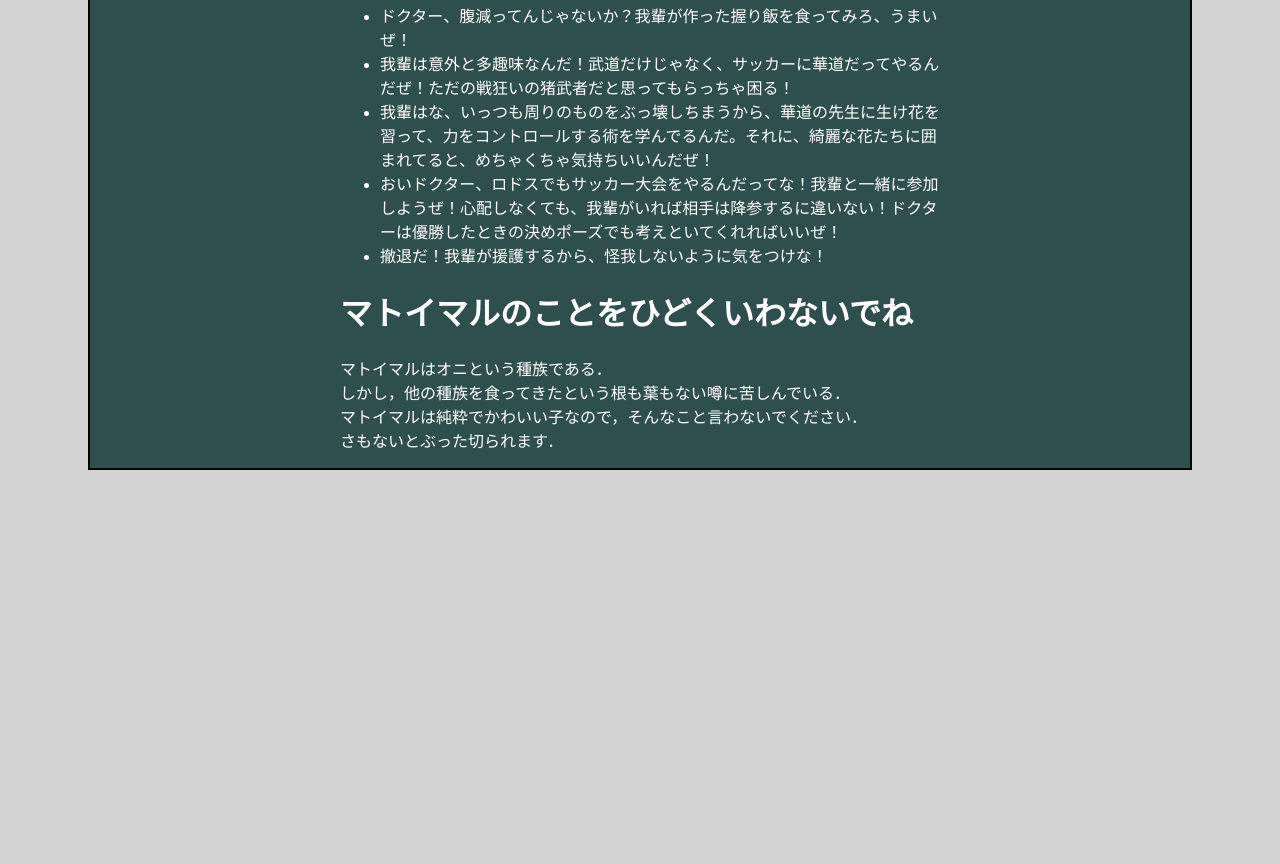
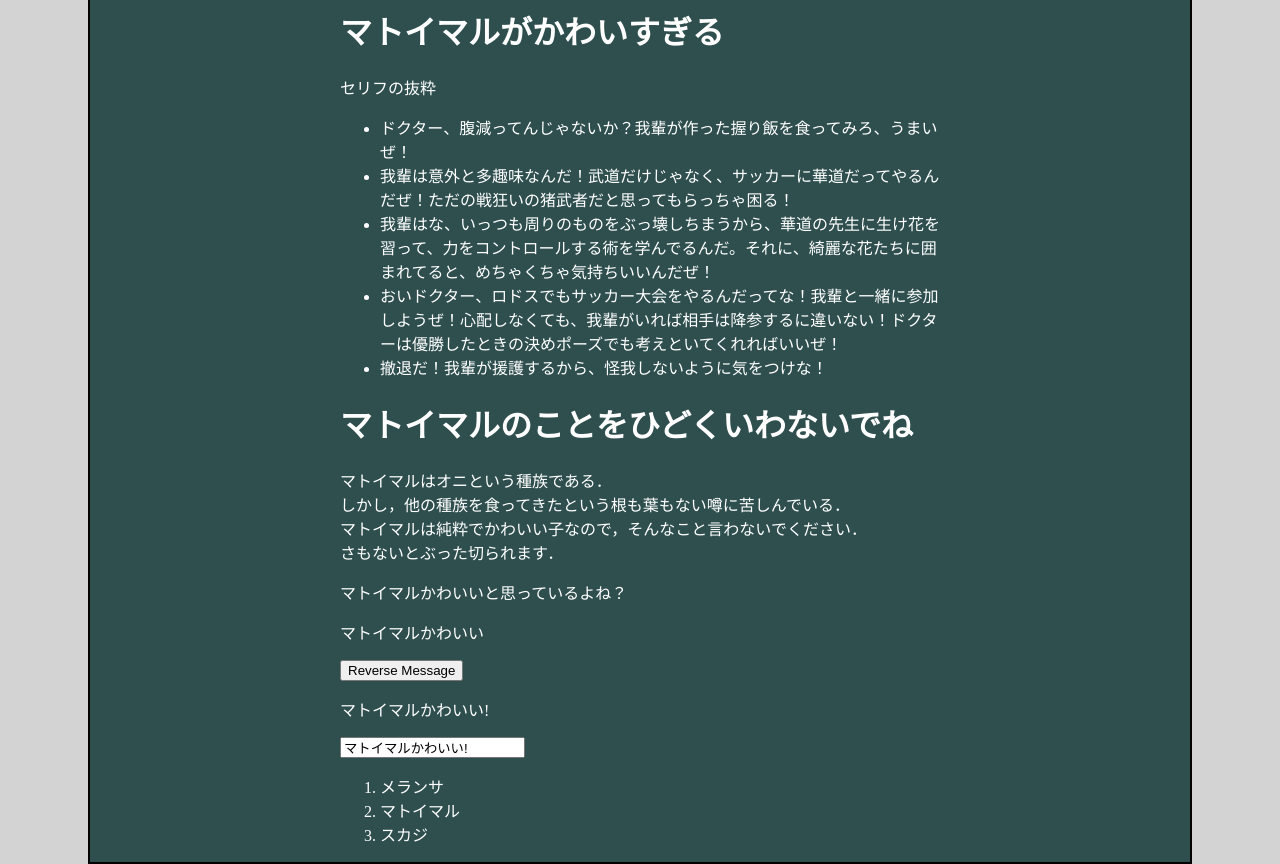
Before and after one commit to Be2211910/Matoimaru, a plain HTML site: page index.html in a window 1280 px wide. Shown: the part 1266-2130 px from the top of the page. Before the commit the page ends 1736 px from the top, so only its background shows below. Drawn offline with nearby package versions, Linux system fonts and the light colour scheme; a web font is replaced by a local one.

Commit message:
Add files via upload

```diff
--- a/Matoimaru.css
+++ b/Matoimaru.css
@@ -18,6 +18,16 @@ html {
 
   }
 
+  .demo {
+    font-family: sans-serif;
+    border: 1px solid #eee;
+    border-radius: 2px;
+    padding: 20px 30px;
+    margin-top: 1em;
+    margin-bottom: 40px;
+    user-select: none;
+    overflow-x: auto;
+  }
 
   .slide {
     position: relative;
--- a/Matoimaru.js
+++ b/Matoimaru.js
@@ -1,2 +1,97 @@
-const myHeading = document.querySelector('h1');
-myHeading.textContent = 'マトイマルがかわいすぎる!';
+const Counter = {
+    data() {
+      return {
+        counter: 0
+      }
+    }
+  }
+
+  Vue.createApp(Counter).mount('#counter')
+
+  const AttributeBinding = {
+    data() {
+      return {
+        message: 'マトイマルかわいい on ' + new Date().toLocaleString()
+      }
+    }
+  }
+
+  Vue.createApp(AttributeBinding).mount('#bind-attribute')
+
+  const EventHandling = {
+    data() {
+      return {
+        message: 'マトイマルかわいい'
+      }
+    },
+    methods: {
+      reverseMessage() {
+        this.message = this.message
+          .split('')
+          .reverse()
+          .join('')
+      }
+    }
+  }
+
+  Vue.createApp(EventHandling).mount('#event-handling')
+
+  const TwoWayBinding = {
+    data() {
+      return {
+        message: 'マトイマルかわいい!'
+      }
+    }
+  }
+
+  Vue.createApp(TwoWayBinding).mount('#two-way-binding')
+
+  const ConditionalRendering = {
+    data() {
+      return {
+        seen: false
+      }
+    }
+  }
+
+  Vue.createApp(ConditionalRendering).mount('#conditional-rendering')
+
+  const ListRendering = {
+    data() {
+      return {
+        todos: [
+          { text: 'メランサ' },
+          { text: 'マトイマル' },
+          { text: 'スカジ' }
+        ]
+      }
+    }
+  }
+
+  Vue.createApp(ListRendering).mount('#list-rendering')
+
+
+
+
+  const TodoList = {
+    data() {
+      return {
+        groceryList: [
+          { id: 0, text: 'マトイマル' },
+          { id: 1, text: '華道' },
+          { id: 2, text: 'おにぎり' },
+          { id: 2, text: 'サッカー' }
+        ]
+      }
+    }
+  }
+
+  const app = Vue.createApp(TodoList)
+
+  app.component('todo-item', {
+    props: ['todo'],
+    template: `<li>{{ todo.text }}</li>`
+  })
+
+
+  app.mount('#todo-list-app')
--- a/index.html
+++ b/index.html
@@ -16,6 +16,22 @@
     <div class="slide">
      <img src="マトイマル_1.png" />
      <img src="マトイマル_2.png" />
+    </div>
+
+    <div id="todo-list-app">
+      <ol>
+        <!--
+          各 todo-item にその内容を表す todo オブジェクトを指定することで、
+          内容が動的に変化します。
+          後述する "key" も各コンポーネントに
+          指定する必要があります。
+        -->
+        <todo-item
+          v-for="item in groceryList"
+          v-bind:todo="item"
+          v-bind:key="item.id"
+        ></todo-item>
+      </ol>
     </div>
 
   <h1>マトイマルにあいされています！</h1>
@@ -56,7 +72,35 @@
     マトイマルは純粋でかわいい子なので，そんなこと言わないでください． <br>
     さもないとぶった切られます．</p>
 
+    <div id="bind-attribute">
+      <span v-bind:title="message">
+        マトイマルかわいいと思っているよね？
+      </span>
+    </div>
+
+    <div id="event-handling">
+      <p>{{ message }}</p>
+      <button v-on:click="reverseMessage">Reverse Message</button>
+    </div>
+
+    <div id="two-way-binding">
+      <p>{{ message }}</p>
+      <input v-model="message" />
+    </div>
+
+    <div id="conditional-rendering">
+      <span v-if="seen">Now you see me</span>
+    </div>
+
+    <div id="list-rendering">
+      <ol>
+        <li v-for="todo in todos">
+          {{ todo.text }}
+        </li>
+      </ol>
+    </div>
 
 </body>
+<script src="https://unpkg.com/vue@next"></script>
 <script src="Matoimaru.js"></script>
 </html>
```
